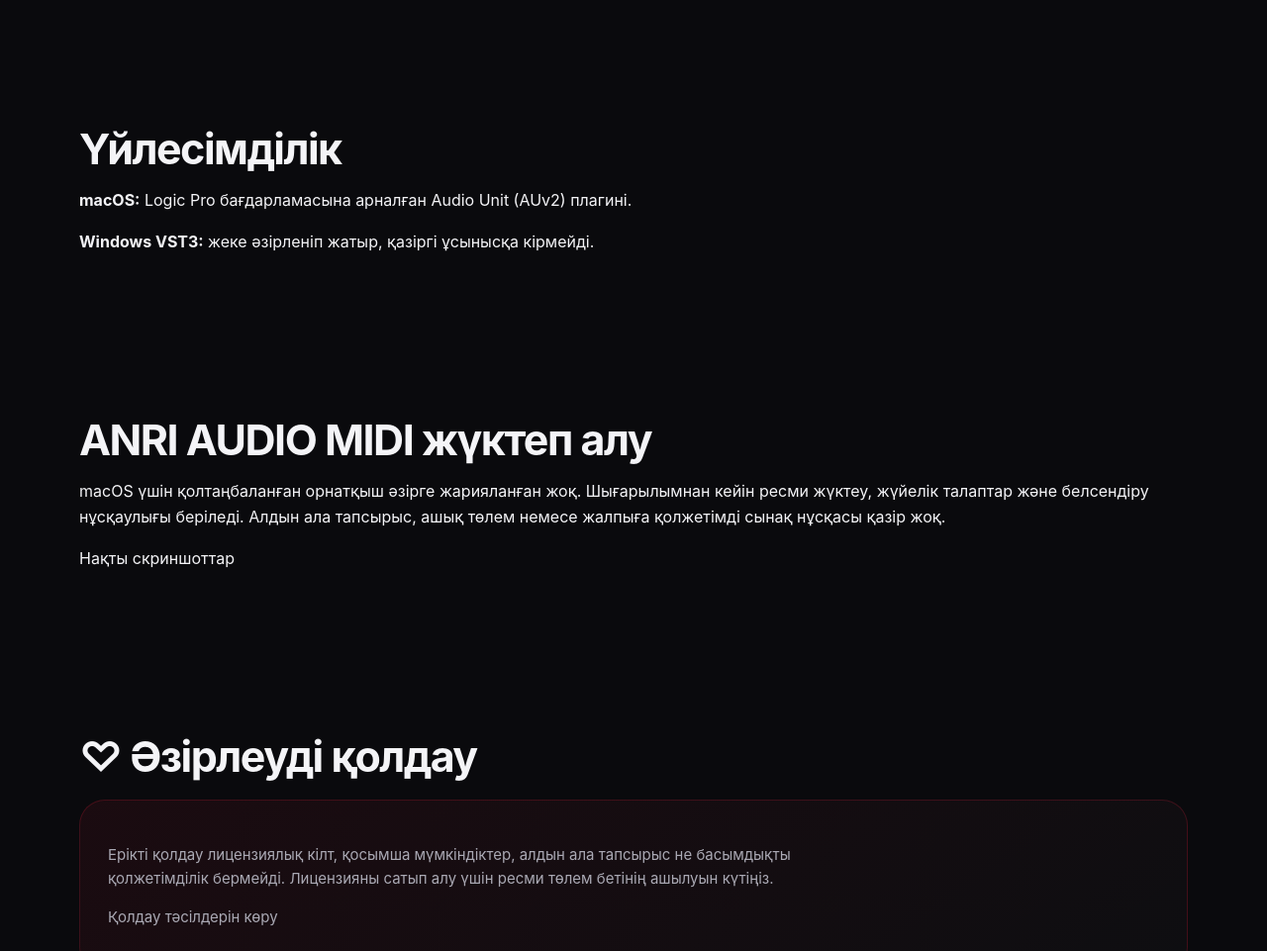
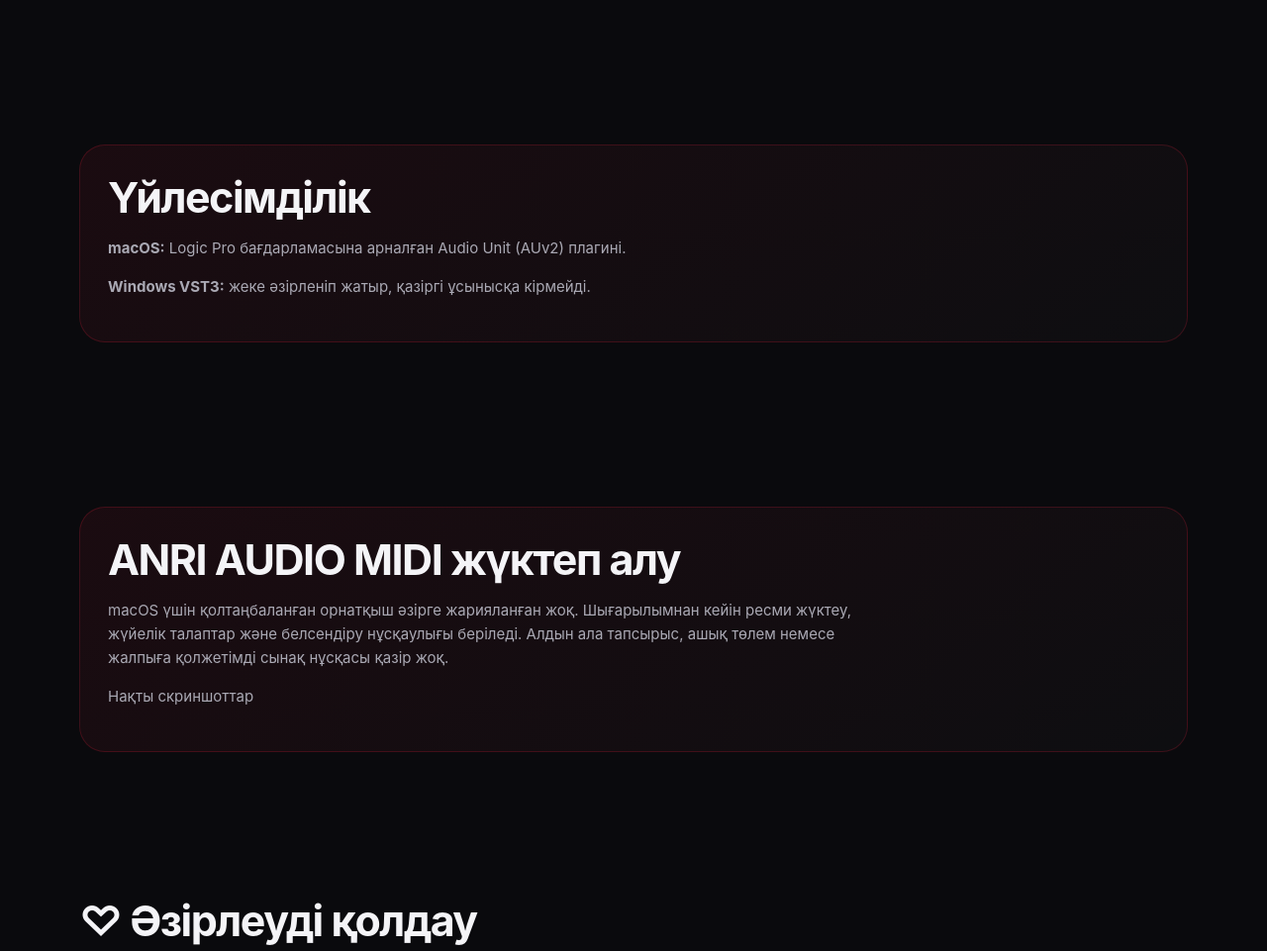
Before and after one commit to anribitzzz10-cell/AnriAudioWebsite, a plain HTML site: page kk/index.html in a window 1280 px wide. Shown: the part 5580-6541 px from the top of the page at 99% size. Drawn offline with Linux system fonts and the light colour scheme.

Commit message:
Match red support-panel highlight for Compatibility and Download in kk/index.html

```diff
--- a/kk/index.html
+++ b/kk/index.html
@@ -206,8 +206,16 @@
 <article class="box"><span class="icon">∞</span><h3>39 USD — жазылымсыз</h3><p>Мерзімсіз лицензия үшін біржолғы төлем. Ақшаны қайтару мен жаңарту ережелері сатылымға дейін жарияланады.</p></article>
 <article class="box"><span class="icon">🔐</span><h3>My License</h3><p>Лицензияны қауіпсіз іздеу және қалпына келтіру әзірленуде; сатып алу құқығы тексеріледі.</p></article>
 </div></div></section>
-<section class="section" id="compatibility"><div class="wrap"><h2>Үйлесімділік</h2><p><strong>macOS:</strong> Logic Pro бағдарламасына арналған Audio Unit (AUv2) плагині.</p><p><strong>Windows VST3:</strong> жеке әзірленіп жатыр, қазіргі ұсынысқа кірмейді.</p></div></section>
-<section class="section" id="download"><div class="wrap"><h2>ANRI AUDIO MIDI жүктеп алу</h2><p>macOS үшін қолтаңбаланған орнатқыш әзірге жарияланған жоқ. Шығарылымнан кейін ресми жүктеу, жүйелік талаптар және белсендіру нұсқаулығы беріледі. Алдын ала тапсырыс, ашық төлем немесе жалпыға қолжетімді сынақ нұсқасы қазір жоқ.</p><p><a href="#screenshots">Нақты скриншоттар</a></p></div></section>
+<section class="section" id="compatibility"><div class="wrap">
+<div class="anri-english-support-box">
+<h2>Үйлесімділік</h2><p><strong>macOS:</strong> Logic Pro бағдарламасына арналған Audio Unit (AUv2) плагині.</p><p><strong>Windows VST3:</strong> жеке әзірленіп жатыр, қазіргі ұсынысқа кірмейді.</p>
+</div>
+</div></section>
+<section class="section" id="download"><div class="wrap">
+<div class="anri-english-support-box">
+<h2>ANRI AUDIO MIDI жүктеп алу</h2><p>macOS үшін қолтаңбаланған орнатқыш әзірге жарияланған жоқ. Шығарылымнан кейін ресми жүктеу, жүйелік талаптар және белсендіру нұсқаулығы беріледі. Алдын ала тапсырыс, ашық төлем немесе жалпыға қолжетімді сынақ нұсқасы қазір жоқ.</p><p><a href="#screenshots">Нақты скриншоттар</a></p>
+</div>
+</div></section>
 <section class="section" id="support-development"><div class="wrap"><h2>♡ Әзірлеуді қолдау</h2><div class="anri-english-support-box"><p>Ерікті қолдау лицензиялық кілт, қосымша мүмкіндіктер, алдын ала тапсырыс не басымдықты қолжетімділік бермейді. Лицензияны сатып алу үшін ресми төлем бетінің ашылуын күтіңіз.</p><p><a href="/kk/support-development/">Қолдау тәсілдерін көру</a></p></div></div></section>
 <section class="section" id="support"><div class="wrap"><h2>Техникалық қолдау</h2><div class="anri-english-support-box"><p>Орнату, белсендіру, лицензияны қалпына келтіру немесе төлемді тексеру сұрақтары бойынша <a href="mailto:anribitzzz10@gmail.com">anribitzzz10@gmail.com</a> поштасына жазыңыз. Лицензия кілттерін немесе карта деректерін ерікті қолдау пікірлерінде жібермеңіз.</p></div></div></section>
 <section class="section" id="seller"><div class="wrap"><h2>Әзірлеуші және сатушы</h2><p>ANRI AUDIO MIDI бағдарламасын Қазақстан Республикасында тіркелген <strong>«Анрипрод» ЖК — Безручкин Андрей Александрович</strong> әзірлейді және сатуға дайындайды.</p><p>ЖСН: 921007301843. Қызмет түрі: ЭҚЖЖ 58290 — өзге бағдарламалық қамтамасыз етуді шығару.</p><p>Заңды мекенжай мен байланыс деректері: <a href="contacts/">Сатушы туралы мәліметтер</a>.</p>
```
